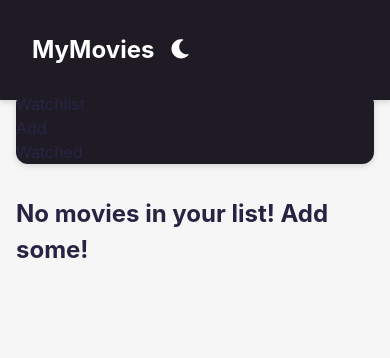
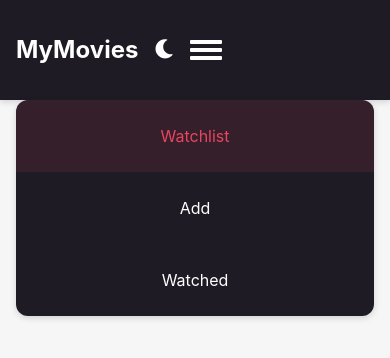
Before and after one commit to Maxnights/mvie2222, a React (Create React App) app: page / in a window 390 px wide. Shown: the top 358 px of the page. Built offline with nearby package versions, Linux system fonts and the light colour scheme.

Commit message:
Update styles.css

```diff
--- a/src/styles.css
+++ b/src/styles.css
@@ -1,24 +1,16 @@
-/* === Анимированный градиент фона === */
-body {
-  background: linear-gradient(45deg, #1f1b24, #272343, #3a3a5a, #1f1b24);
-  background-size: 600% 600%;
-  animation: gradientShift 20s ease infinite;
-}
-@keyframes gradientShift {
-  0% {
-    background-position: 0% 50%;
-  }
-  50% {
-    background-position: 100% 50%;
-  }
-  100% {
-    background-position: 0% 50%;
-  }
-}
+/* =========================================
+   styles.css — Финальный вариант
+   Включает:
+   • Переменные (темная/светлая тема)
+   • Сброс базовых стилей
+   • Навигация (Navbar + гамбургер + мобильное меню)
+   • Search-блок (с иконкой-лупой)
+   • Остальные глобальные стили (карточки, сетки и т.д.)
+   ========================================= */
 
 /* === 0. Переменные тем === */
 :root {
-  /* Цвета */
+  /* Основные цвета (Light) */
   --color-primary: #1f1b24;
   --color-secondary: #e94560;
   --color-bg: #f6f6f6;
@@ -39,59 +31,56 @@ body {
   --radius: 0.75rem;
   --transition: 0.3s ease;
 
-  /* Skeleton цвета (Light) */
+  /* Skeleton (Light) */
   --skeleton-base: #e0e0e0;
   --skeleton-highlight: #f0f0f0;
 }
 
 :root[data-theme="dark"] {
+  /* Основные цвета (Dark) */
   --color-primary: #f6f6f6;
   --color-secondary: #e94560;
   --color-bg: #272343;
   --color-text: #f6f6f6;
   --color-nav-bg: #272343;
 
-  /* Skeleton цвета (Dark) */
+  /* Skeleton (Dark) */
   --skeleton-base: #2c2c2c;
   --skeleton-highlight: #3c3c3c;
 }
 
-/* === 1. Специально для .search-input в тёмной теме === */
-:root[data-theme="dark"] .search-input {
-  background: var(--color-bg);
-  color: var(--color-text);
-}
-:root[data-theme="dark"] .search-input::placeholder {
-  color: rgba(246, 246, 246, 0.6);
-}
-:root[data-theme="dark"] .search-icon {
-  color: var(--color-text);
-}
-
-/* === 2. Сброс стилей === */
+/* === 1. Сброс базовых стилей === */
 * {
   margin: 0;
   padding: 0;
   box-sizing: border-box;
 }
+
+html {
+  transition: background-color var(--transition), color var(--transition);
+}
+
 body {
   font-family: var(--font-family);
   font-size: var(--font-size-base);
   line-height: var(--line-height);
   background: var(--color-bg);
   color: var(--color-text);
+  overflow-x: hidden;
 }
+
 a {
   text-decoration: none;
   color: inherit;
 }
 
-/* === 3. Утилиты === */
+/* === 2. Утилиты === */
 .container {
   max-width: 1200px;
   padding: var(--space-sm);
   margin: 0 auto;
 }
+
 .app-title {
   font-size: 2rem;
   color: var(--color-primary);
@@ -99,29 +88,36 @@ a {
   margin-bottom: var(--space-md);
 }
 
-/* === 4. Шапка (Navbar) === */
+/* === 3. Navbar (шапка) === */
 .navbar {
+  position: relative;
   background: var(--color-nav-bg);
   padding: var(--space-sm) 0;
   box-shadow: 0 2px 6px rgba(0, 0, 0, 0.15);
   transition: background-color var(--transition);
+  z-index: 100;
 }
+
 .navbar-container {
   display: flex;
   align-items: center;
   justify-content: space-between;
-  position: relative;
 }
+
 .navbar-left {
   display: flex;
   align-items: center;
   gap: var(--space-sm);
 }
+
+/* Логотип */
 .navbar-logo {
   font-size: 1.5rem;
   font-weight: bold;
   color: white;
 }
+
+/* Кнопка переключения темы */
 .theme-toggle {
   background: none;
   border: none;
@@ -130,16 +126,22 @@ a {
   color: white;
   transition: color var(--transition);
 }
+
 .theme-toggle:hover {
   color: var(--color-secondary);
 }
+
+/* Десктопные ссылки */
 .nav-links {
   list-style: none;
   display: flex;
   gap: var(--space-md);
 }
+
 .nav-item {
+  position: relative;
 }
+
 .nav-link {
   color: white;
   font-size: 1rem;
@@ -147,10 +149,12 @@ a {
   padding: var(--space-xs) 0;
   transition: color var(--transition);
 }
+
 .nav-link:hover,
 .nav-link.active {
   color: var(--color-secondary);
 }
+
 .nav-link.active::after {
   content: "";
   position: absolute;
@@ -161,18 +165,155 @@ a {
   background: var(--color-secondary);
 }
 
-/* === 4.1. Кнопка-гамбургер (изначально скрыта) === */
+/* Кнопка-гамбургер */
 .hamburger {
-  display: none; /* появится на мобилке */
-  background: transparent;
+  display: none;
+  flex-direction: column;
+  justify-content: center;
+  cursor: pointer;
+  width: 2rem;
+  height: 1.5rem;
+  gap: 0.3rem;
+  background: none;
   border: none;
-  font-size: 1.5rem;
-  color: white;
-  cursor: pointer;
+  padding: 0;
+}
+
+.hamburger span {
+  display: block;
+  width: 100%;
+  height: 0.2rem;
+  background: white;
+  border-radius: 1px;
+  transition: transform 0.3s ease, opacity 0.3s ease;
+}
+
+/* Анимация открытия/закрытия гамбургера */
+.hamburger.open span:nth-child(1) {
+  transform: translateY(0.55rem) rotate(45deg);
+}
+
+.hamburger.open span:nth-child(2) {
+  opacity: 0;
+}
+
+.hamburger.open span:nth-child(3) {
+  transform: translateY(-0.55rem) rotate(-45deg);
+}
+
+/* Мобильное выпадающее меню (скрыто, пока menuOpen=false) */
+.nav-links-mobile {
+  display: none;
+}
+
+/* ========== Медиа-запросы для Navbar ========== */
+@media (max-width: 640px) {
+  /* Скрываем десктопные ссылки */
+  .nav-links {
+    display: none;
+  }
+  /* Показываем гамбургер */
+  .hamburger {
+    display: flex;
+  }
+  /* Стили открытого мобильного меню */
+  .nav-links-mobile {
+    display: block;
+    position: absolute;
+    top: 100%;
+    right: var(--space-sm);
+    width: calc(100% - 2 * var(--space-sm));
+    background: var(--color-nav-bg);
+    border-radius: var(--radius);
+    box-shadow: 0 2px 6px rgba(0, 0, 0, 0.15);
+    overflow: hidden;
+    z-index: 50;
+  }
+  .nav-links-mobile .nav-item {
+    border-bottom: 1px solid rgba(255, 255, 255, 0.1);
+  }
+  .nav-links-mobile .nav-item:last-child {
+    border-bottom: none;
+  }
+  .nav-link-mobile {
+    display: block;
+    padding: var(--space-md) var(--space-sm);
+    text-align: center;
+    color: white;
+    font-size: 1rem;
+    transition: background var(--transition), color var(--transition);
+  }
+  .nav-link-mobile:hover,
+  .nav-link-mobile.active {
+    background: rgba(233, 69, 96, 0.1);
+    color: var(--color-secondary);
+  }
+}
+
+/* === 4. Search-блок (страница Add) === */
+.search-box {
+  position: relative;
+  width: 100%;
+  max-width: 600px;
+  margin: var(--space-md) auto;
+}
+
+.search-icon {
+  position: absolute;
+  top: 50%;
+  left: var(--space-md);
+  transform: translateY(-50%);
+  color: var(--color-text);
+  font-size: 1.2rem;
+  pointer-events: none;
   transition: color var(--transition);
 }
 
-/* === 5. Карточка фильма (Glassmorphism) === */
+/* В тёмной теме иконка-лупа должна быть светлой */
+:root[data-theme="dark"] .search-icon {
+  color: var(--color-text);
+}
+
+.search-input {
+  width: 100%;
+  padding: var(--space-sm) var(--space-md);
+  padding-left: calc(var(--space-md) * 1.5);
+  border: none;
+  border-radius: var(--radius);
+  background: white;
+  box-shadow: 0 4px 12px rgba(0, 0, 0, 0.1);
+  font-size: 1rem;
+  color: var(--color-text);
+  transition: box-shadow var(--transition), transform var(--transition),
+    background var(--transition), color var(--transition);
+}
+
+.search-input::placeholder {
+  color: rgba(39, 35, 67, 0.5);
+  font-style: italic;
+}
+
+.search-input:focus {
+  outline: none;
+  box-shadow: 0 0 0 3px var(--color-secondary);
+  transform: scale(1.02);
+}
+
+/* В тёмной теме фон и цвет placeholder меняются */
+:root[data-theme="dark"] .search-input {
+  background: rgba(255, 255, 255, 0.05);
+  border: 1px solid rgba(255, 255, 255, 0.3);
+  color: var(--color-text);
+}
+
+:root[data-theme="dark"] .search-input::placeholder {
+  color: rgba(255, 255, 255, 0.6);
+}
+
+/* === 5. Стили для карточек фильмов, Masonry-сетка и др. === */
+/* См. уже присутствующие у вас стили — эту часть можно оставить без изменений,
+   либо объединить с уже существующими правилами для карточек, movie-grid и т.д. */
+
 .movie-card {
   position: relative;
   background: rgba(255, 255, 255, 0.1);
@@ -181,17 +322,21 @@ a {
   border-radius: var(--radius);
   overflow: hidden;
   box-shadow: 0 16px 48px rgba(0, 0, 0, 0.5);
-  will-change: box-shadow;
-  transition: box-shadow var(--transition), border-color var(--transition);
+  transition: box-shadow var(--transition), border-color var(--transition),
+    transform var(--transition);
 }
+
 .movie-card:hover {
+  transform: none;
   box-shadow: 0 24px 64px rgba(0, 0, 0, 0.6);
   border-color: rgba(255, 255, 255, 0.4);
 }
+
 .movie-poster {
   width: 100%;
   display: block;
 }
+
 .movie-info {
   position: absolute;
   bottom: 0;
@@ -199,15 +344,18 @@ a {
   background: linear-gradient(to top, rgba(31, 27, 36, 0.85), transparent);
   padding: var(--space-sm);
 }
+
 .movie-title {
   font-size: 1.25rem;
   color: white;
   margin-bottom: 0.25rem;
 }
+
 .movie-year {
   font-size: 0.875rem;
   color: #ddd;
 }
+
 .inner-card-controls {
   position: absolute;
   top: var(--space-sm);
@@ -215,6 +363,7 @@ a {
   display: flex;
   gap: var(--space-xs);
 }
+
 .ctrl-btn {
   background-color: rgba(0, 0, 0, 0.6);
   border: none;
@@ -223,43 +372,52 @@ a {
   cursor: pointer;
   transition: background-color var(--transition);
 }
+
 .ctrl-btn:hover {
   background-color: var(--color-secondary);
 }
+
 .ctrl-btn i {
   color: white;
   font-size: 1rem;
 }
 
-/* === 6. Masonry-сетка вместо grid для списка фильмов === */
+/* Masonry-сетка вместо grid */
 .movie-grid {
-  display: grid;
-  grid-template-columns: repeat(auto-fill, minmax(240px, 1fr));
-  gap: var(--space-md);
-  justify-items: center;
+  column-width: 260px;
+  column-gap: var(--space-md);
 }
+
 @media (max-width: 900px) {
   .movie-grid {
-    grid-template-columns: repeat(auto-fill, minmax(200px, 1fr));
+    column-count: 2;
   }
 }
 @media (max-width: 600px) {
   .movie-grid {
-    grid-template-columns: 1fr;
+    column-count: 1;
   }
 }
 
-/* === 7. Страницы Watchlist/Watched === */
+.movie-grid .movie-card {
+  display: inline-block;
+  width: 100%;
+  margin-bottom: var(--space-md);
+}
+
+/* Стили страницы Watchlist/Watched */
 .movie-page .header {
   display: flex;
   align-items: center;
   justify-content: space-between;
   margin-bottom: 2rem;
 }
+
 .movie-page .heading {
   font-size: 2rem;
   color: var(--color-primary);
 }
+
 .movie-page .count-pill {
   background: var(--color-secondary);
   color: white;
@@ -268,138 +426,71 @@ a {
   font-size: 0.875rem;
 }
 
-/* === 8. Search на Add === */
-.search-box {
-  position: relative;
-  width: 100%;
-  max-width: 600px;
-  margin: var(--space-md) auto;
-}
-.search-icon {
-  position: absolute;
-  top: 50%;
-  left: var(--space-sm);
-  transform: translateY(-50%);
-  color: var(--color-text);
-  font-size: 1rem;
-  pointer-events: none;
-  transition: left var(--transition);
-}
-.search-input {
-  width: 100%;
-  padding: var(--space-sm) var(--space-md);
-  padding-left: calc(var(--space-sm) * 2 + 1rem);
-  border: none;
-  border-radius: var(--radius);
-  background: white;
-  box-shadow: 0 4px 12px rgba(0, 0, 0, 0.1);
-  font-size: 1rem;
-  color: var(--color-text);
-  transition: box-shadow var(--transition), transform var(--transition);
-}
-.search-input::placeholder {
-  color: rgba(39, 35, 67, 0.5);
-}
-.search-input:focus {
-  outline: none;
-  box-shadow: 0 0 0 3px var(--color-secondary);
-  transform: scale(1.02);
-}
-
-/* === 9. Hero Banner на Add === */
-.search-hero {
-  position: relative;
-  height: 300px;
-  display: flex;
-  align-items: center;
-  overflow: hidden;
-  margin-bottom: var(--space-md);
-}
-.search-hero-bg {
-  position: absolute;
-  top: 0;
-  left: 0;
-  right: 0;
-  bottom: 0;
-  opacity: 0; /* фоновый градиент родителя */
-}
-.search-hero-content {
-  position: relative;
-  z-index: 2;
-  text-align: center;
-  color: white;
-  padding: var(--space-md) 0;
-}
-.search-hero-title {
-  font-size: 2.5rem;
-  margin-bottom: var(--space-sm);
-  font-weight: bold;
-}
-
-/* === 10. Skeleton-заглушки (тема-aware) === */
+/* === 6. Skeleton-заглушки === */
 @keyframes pulse-skeleton {
-  0%, 100% {
+  0%,
+  100% {
     background-color: var(--skeleton-base);
   }
   50% {
     background-color: var(--skeleton-highlight);
   }
 }
+
 .skeleton-card {
   width: 240px;
   display: flex;
   flex-direction: column;
   gap: var(--space-xs);
 }
+
 .skeleton-poster,
 .skeleton-text-line {
   background-color: var(--skeleton-base);
   animation: pulse-skeleton 1.5s ease-in-out infinite;
   border-radius: var(--radius);
 }
+
 .skeleton-poster {
   height: 360px;
 }
+
 .skeleton-text-line {
   height: 16px;
 }
+
 .skeleton-text-line.short {
   width: 40%;
 }
+
 .skeleton-text-line.long {
   width: 80%;
 }
 
-/* === 11. Плавный переход при смене темы === */
+/* === 7. Плавный переход темы === */
 body,
 .navbar,
 .search-input,
-.movie-card {
+.movie-card,
+ul,
+.nav-links-mobile {
   transition: background-color var(--transition), color var(--transition),
-              box-shadow var(--transition), border-color var(--transition);
-}
-html {
-  transition: background-color var(--transition), color var(--transition);
+    box-shadow var(--transition), border-color var(--transition);
 }
 
-/* === 11.1. Hero-заголовок для светлой темы (фикс цвета) === */
-:root:not([data-theme="dark"]) .search-hero-content h2,
-:root:not([data-theme="dark"]) .search-hero-content p {
-  color: var(--color-text);
-}
-
-/* === 12. Сетка результатов на Add === */
+/* === 8. Сетка результатов на Add === */
 .results {
   list-style: none;
   margin: 0;
   padding: 0;
   display: grid;
   grid-template-columns: repeat(auto-fill, minmax(240px, 1fr));
+  grid-auto-rows: 1fr;
   gap: var(--space-md);
   justify-items: center;
 }
 
-/* === 13. Карточка результата (ResultCard) === */
+/* === 9. Стили для ResultCard (если нужно) === */
 .result-card {
   position: relative;
   width: 100%;
@@ -413,44 +504,53 @@ html {
   flex-direction: column;
   height: 100%;
 }
+
 .result-card:hover {
   box-shadow: 0 8px 24px rgba(0, 0, 0, 0.2);
 }
+
 .poster-wrapper {
   width: 100%;
   height: 360px;
   background: #eee;
 }
+
 .poster-wrapper img {
   width: 100%;
   height: 100%;
   object-fit: cover;
 }
-.result-card .info {
+
+.info {
   padding: var(--space-sm);
   display: flex;
   flex-direction: column;
-  flex: 1; /* занимает всё место между постером и кнопками */
+  flex: 1;
 }
-.result-card .header {
+
+.header {
   margin-bottom: var(--space-xs);
 }
-.result-card .title {
+
+.title {
   font-size: 1.1rem;
   margin: 0;
   color: var(--color-primary);
 }
-.result-card .release-date {
+
+.release-date {
   font-size: 0.875rem;
   color: var(--color-secondary);
   margin: 0.25rem 0 0;
 }
-.result-card .controls {
+
+.controls {
   display: flex;
   gap: var(--space-xs);
   margin-top: var(--space-sm);
 }
-.result-card .btn {
+
+.btn {
   flex: 1;
   padding: var(--space-xs) var(--space-sm);
   background: var(--color-secondary);
@@ -465,97 +565,12 @@ html {
   gap: 0.5ch;
   transition: background var(--transition);
 }
-.result-card .btn:disabled {
+
+.btn:disabled {
   background: rgba(39, 35, 67, 0.3);
   cursor: not-allowed;
 }
-.result-card .btn i {
+
+.btn i {
   font-size: 1rem;
 }
-
-/* === 14. Мобильная адаптация === */
-@media (max-width: 640px) {
-  /* 14.1 Скрываем «десктопные» вкладки и показываем гамбургер */
-  .nav-links {
-    display: none !important;
-  }
-  .nav-links li {
-    display: none !important;
-  }
-  .hamburger {
-    display: flex !important;
-  }
-
-  /* 14.2 Переупорядочиваем элементы шапки */
-  .navbar-container {
-    display: flex;
-    flex-wrap: wrap;
-    align-items: center;
-    gap: var(--space-sm);
-    position: relative;
-  }
-  .navbar-logo {
-    order: 1;
-  }
-  .theme-toggle {
-    order: 2;
-    margin-left: auto;
-  }
-
-  /* 14.3 Мобильное выпадающее меню */
-  .nav-links-mobile {
-    position: absolute;
-    top: calc(100% + var(--space-xs));
-    right: var(--space-sm);
-    width: calc(100% - 2 * var(--space-sm));
-    background: var(--color-nav-bg);
-    border-radius: var(--radius);
-    box-shadow: 0 2px 6px rgba(0, 0, 0, 0.15);
-    overflow: hidden;
-    z-index: 10;
-  }
-  .nav-links-mobile li {
-    list-style: none;
-  }
-  .nav-links-mobile .nav-link {
-    display: block;
-    padding: var(--space-md) var(--space-sm);
-    text-align: center;
-    width: 100%;
-  }
-  .nav-links-mobile .nav-link:hover,
-  .nav-links-mobile .nav-link.active {
-    background: rgba(233, 69, 96, 0.1);
-    color: var(--color-secondary);
-  }
-
-  /* 14.4 Корректировка иконки поиска */
-  .search-icon {
-    left: var(--space-sm);
-    font-size: 1.3rem;
-  }
-  .search-box {
-    width: 100%;
-    padding: 0 var(--space-sm);
-    box-sizing: border-box;
-  }
-  .search-input {
-    padding-left: calc(var(--space-sm) * 2 + 1rem);
-  }
-
-  /* 14.5 Masonry-сетка в один столбец */
-  .movie-grid {
-    grid-template-columns: 1fr;
-  }
-
-  /* 14.6 Сдвигаем лупу чуть правее (только для мобильных) */
-  .search-icon {
-    left: calc(var(--space-sm) + 0.5rem);
-  }
-}
-
-/* === 15. Исправление цвета заголовка Hero в светлой теме === */
-:root:not([data-theme="dark"]) .search-hero-content h2,
-:root:not([data-theme="dark"]) .search-hero-content p {
-  color: var(--color-text);
-}
```
